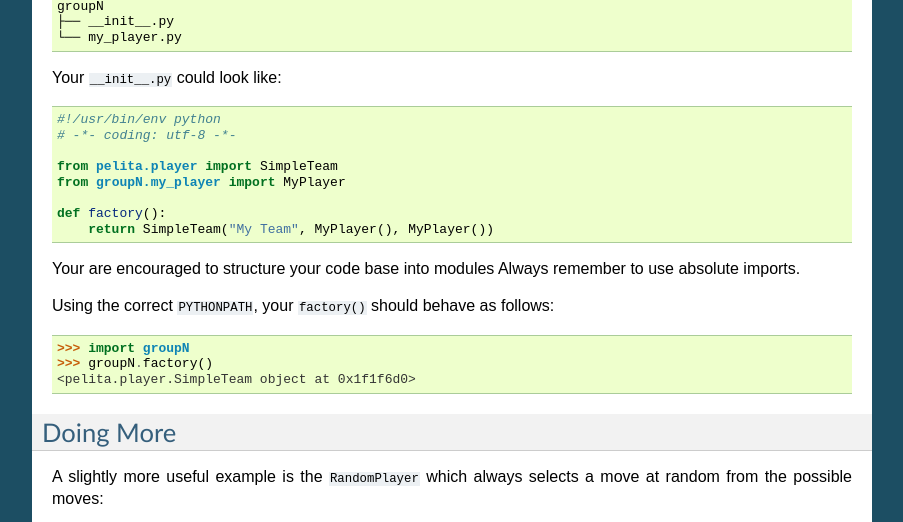
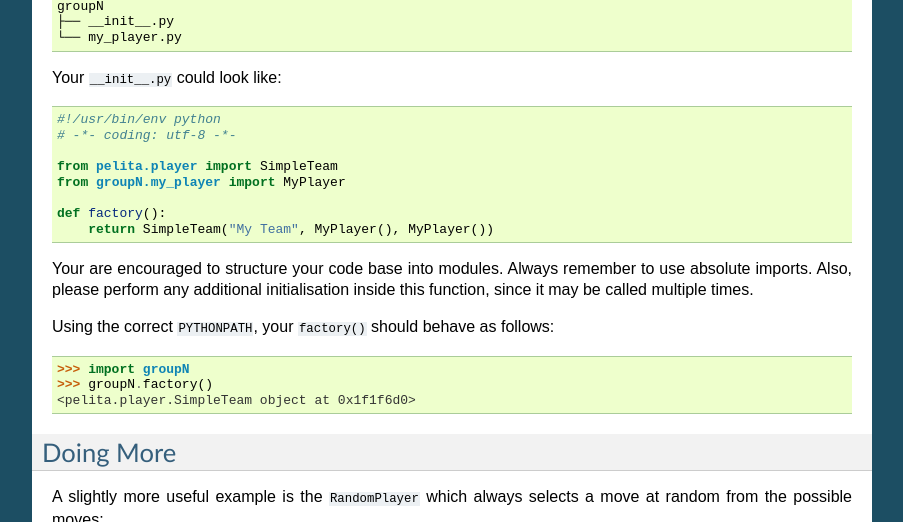
Before and after one commit to ASPP/pelita, a Sphinx documentation site: the page built from doc/source/writing_player.rst, in a window 1280 px wide and 900 px high, scrolled down 3099 px, cut to the strip 0-522 px from the top of the window. Shown: the whole strip, without its empty margins (198-1101 px from the left). Built offline with Sphinx 7.4.7, drawn with Linux system fonts in a browser that asks for light colours; the version number could not be read and is left out.

```diff
--- a/doc/source/writing_player.rst
+++ b/doc/source/writing_player.rst
@@ -139,8 +139,9 @@ Your ``__init__.py`` could look like:
 
 .. literalinclude:: groupN/__init__.py
 
-Your are encouraged to structure your code base into modules
-Always remember to use absolute imports.
+Your are encouraged to structure your code base into modules.
+Always remember to use absolute imports. Also, please perform any additional
+initialisation inside this function, since it may be called multiple times.
 
 Using the correct ``PYTHONPATH``, your ``factory()`` should behave as follows::
 
```
